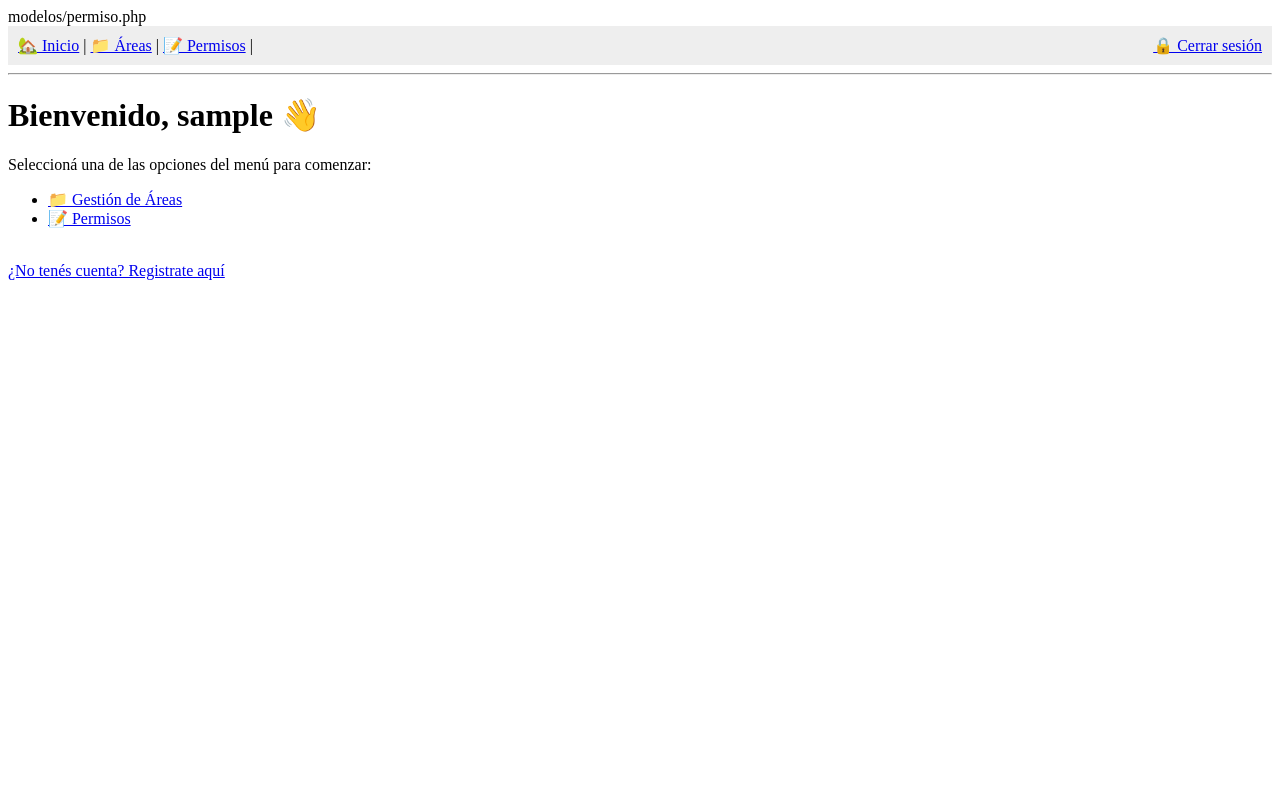
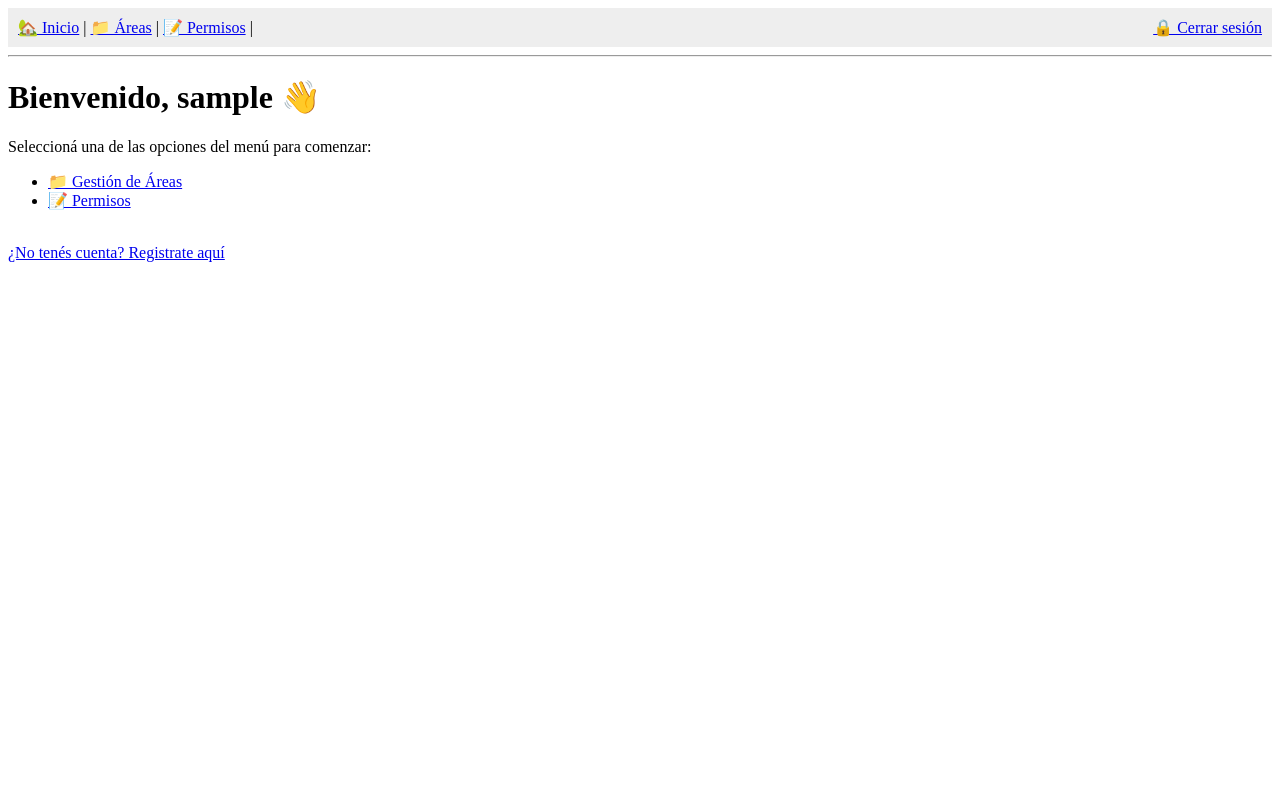
Before and after one commit to LinaB24/peoplepro, a PHP site: page / in a window 1280 px wide. Run offline with PHP 8.4, Linux system fonts and the light colour scheme; the visitor is signed in with stand-in values (Sample User, id 1).

Commit message:
eliminacion del molesto texto de arriba de permisos.php

```diff
--- a/peoplepro/modelos/permiso.php
+++ b/peoplepro/modelos/permiso.php
@@ -1,4 +1,4 @@
-modelos/permiso.php <?php
+<?php
 require_once("core/Conexion.php");
 
 class Permiso
```
